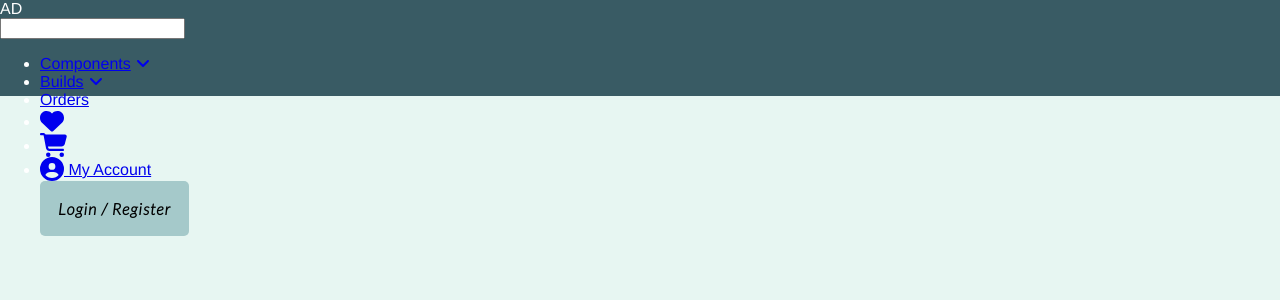
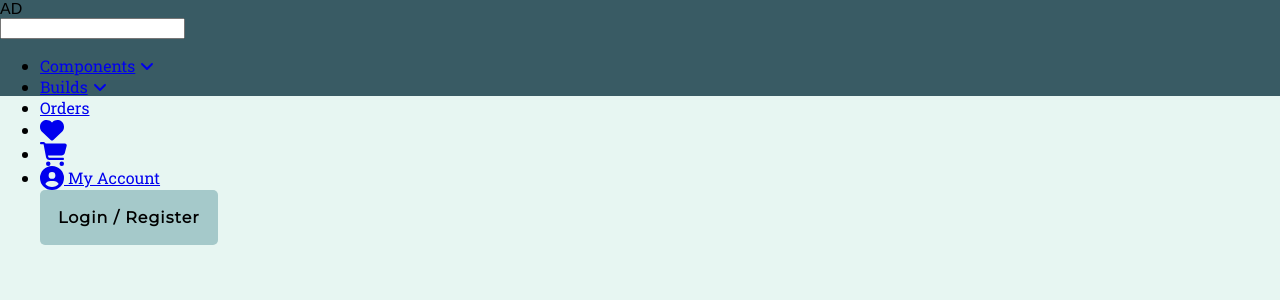
Before and after one commit to PunitorX/Atlas-Designs, a React (Create React App) app in the folder frontend/: page / in a window 1280 px wide. Shown: the top 300 px of the page. Built offline with nearby package versions, Linux system fonts and the light colour scheme.

Commit message:
'updated fonts'

```diff
--- a/frontend/src/GlobalStyles.js
+++ b/frontend/src/GlobalStyles.js
@@ -7,7 +7,7 @@ const GlobalStyle = createGlobalStyle`
     padding: 0;
     box-sizing: border-box;
     background-color: #E7F6F2;
-      color: #fff;
+    color: #000;
     font-family: Open-Sans, Helvetica, Sans-Serif;
   }
 `;
--- a/frontend/src/components/Buttons/ButtonOne.js
+++ b/frontend/src/components/Buttons/ButtonOne.js
@@ -3,7 +3,7 @@ import { Link } from 'react-router-dom'
 import styled from 'styled-components'
 
 const ButtonContainer = styled(Link)`
-    font-family: 'Lato', sans-serif;
+    font-family: 'Montserrat', sans-serif;
     cursor: pointer;
     letter-spacing: 1px;
     font-weight: 600;
--- a/frontend/src/components/Navbar.js
+++ b/frontend/src/components/Navbar.js
@@ -3,7 +3,7 @@ import styled from 'styled-components'
 import { Link } from 'react-router-dom'
 import SearchBar from './SearchBar'
 import { FontAwesomeIcon } from '@fortawesome/react-fontawesome'
-import { faAngleDown, faAnglesDown, faCircleUser, faHeart, faShoppingCart } from '@fortawesome/free-solid-svg-icons'
+import { faAngleDown, faCircleUser, faHeart, faShoppingCart } from '@fortawesome/free-solid-svg-icons'
 import ButtonOne from './Buttons/ButtonOne'
 
 const Nav = styled.nav`
@@ -24,7 +24,7 @@ const Search = styled.div`
 `
 
 const NavList = styled.ul`
-
+  font-family: 'Roboto Slab', sans-serif;
 `
 
 const NavItem = styled.li`
```
